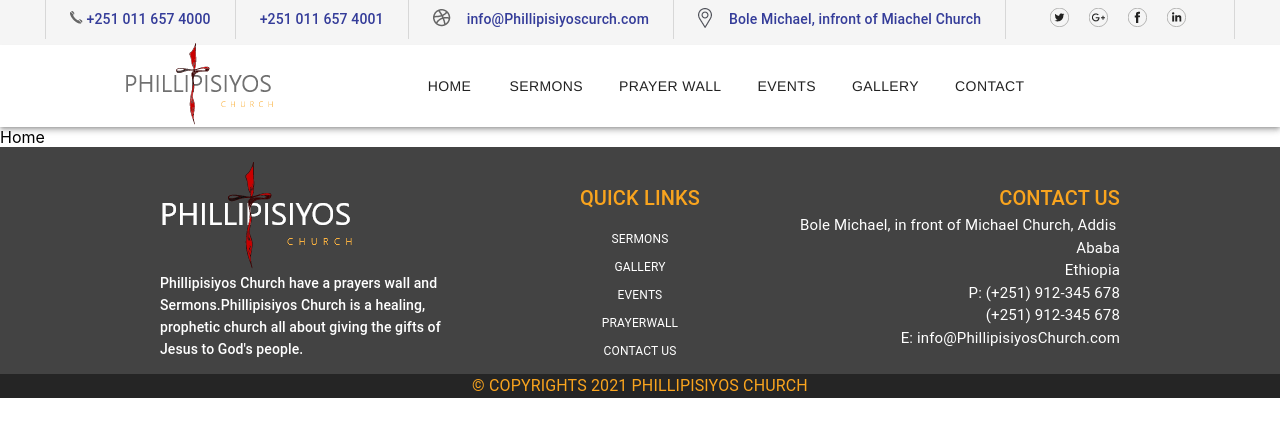
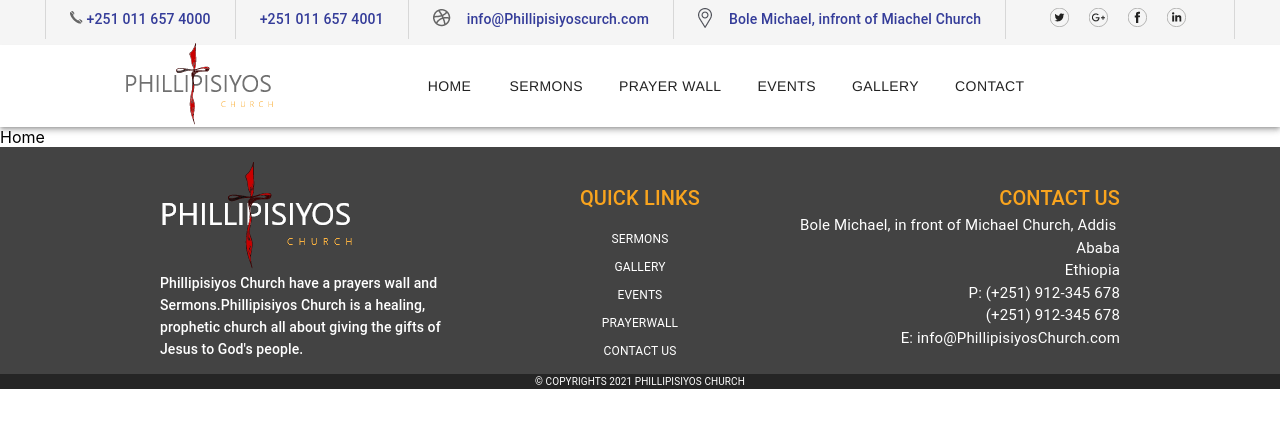
Before and after one commit to Alazar-dev/Filadelfia-web, a React (Create React App) app: page / in a window 1280 px wide. Shown: the top 436 px of the page. Built offline with nearby package versions, Linux system fonts and the light colour scheme.

Commit message:
changed font-size for copyright section

```diff
--- a/src/components/Footer.jsx
+++ b/src/components/Footer.jsx
@@ -7,6 +7,7 @@
 const useStyles = makeStyles({
   text: {
     textAlign: "center",
+    fontSize: "10px"
   },
   link: {
     textDecoration: "none",
@@ -113,7 +114,7 @@
         </Grid>
       </Box>
       <Box className={classes.root} bgcolor="primary.dark">
-        <Typography className={classes.text} color="primary">
+        <Typography className={classes.text} color="secondary">
           © COPYRIGHTS 2021 PHILLIPISIYOS CHURCH
         </Typography>
       </Box>
```
